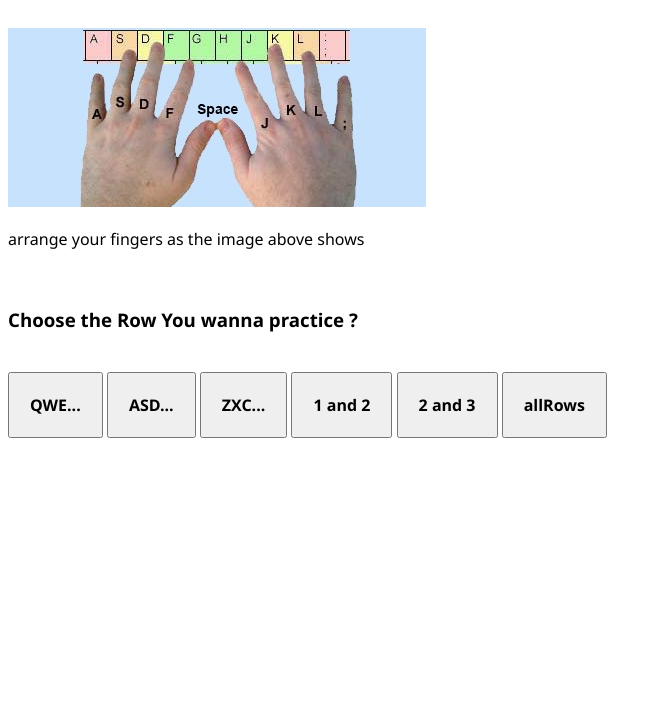
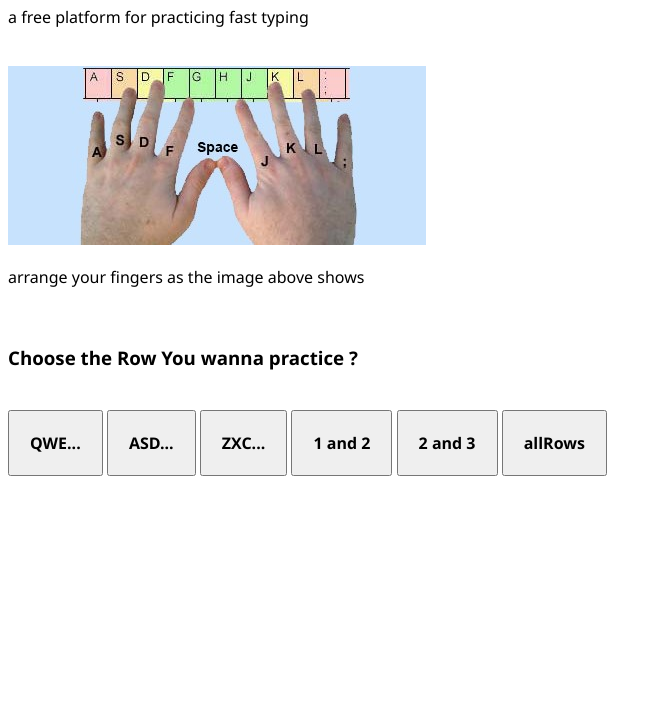
Before and after one commit to Alokg252/FasType, an Electron app: page index.html in a window 1600 px wide. Shown: the part 80-800 px from the top of the page, without its empty margins (0-662 px from the left). Drawn offline with Linux system fonts and the light colour scheme.

Commit message:
Update index.html

```diff
--- a/index.html
+++ b/index.html
@@ -3,12 +3,13 @@
 <head>
     <meta charset="UTF-8">
     <meta name="viewport" content="width=device-width, initial-scale=1.0">
-    <title>FasType</title>
+    <title>FasType Practice</title>
     <link rel="stylesheet" href="static/css/index.css">
 </head>
 
 <body>
     <h1>Welcome to FasType !</h1>
+    <p>a free platform for practicing fast typing</p>
     <br>
 
     <img src="static/images/fingersArrange.jpg" alt="">
```
